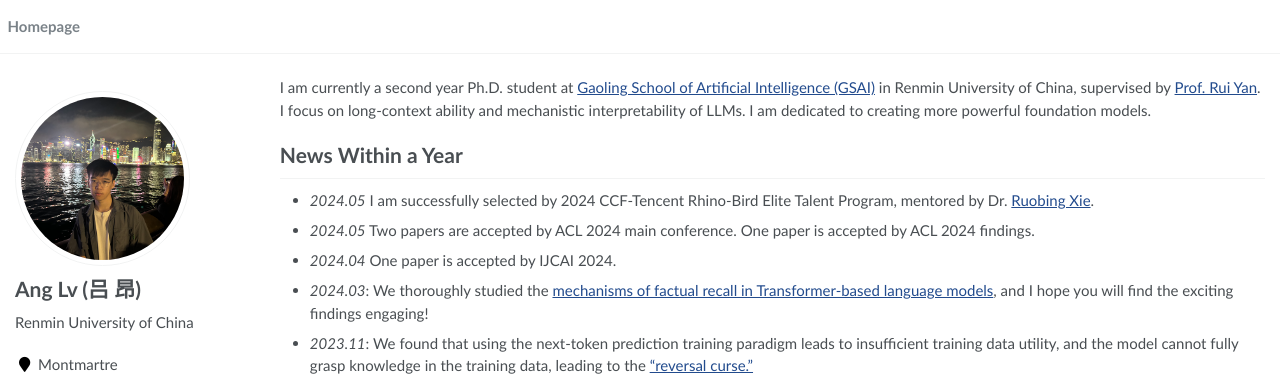
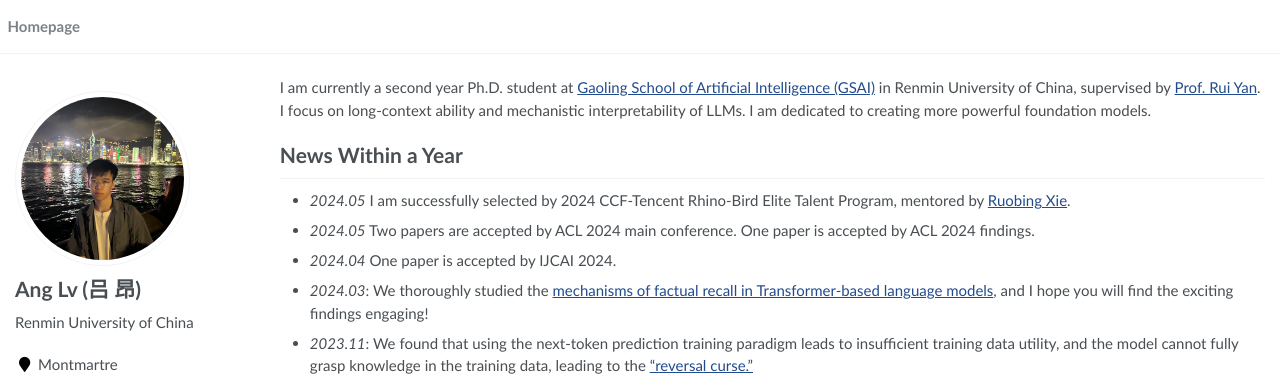
Before and after one commit to trestad/trestad.github.io, a Jekyll site: the page built from _pages/about.md, in a window 1280 px wide and 900 px high. Shown: the top 385 px of the window. Built offline with Jekyll 4.4.1, drawn with Linux system fonts in a browser that asks for light colours.

```diff
--- a/_pages/about.md
+++ b/_pages/about.md
@@ -14,7 +14,7 @@ I am currently a second year Ph.D. student at [Gaoling School of Artificial Inte
 
 # News Within a Year
 
-- *2024.05* I am successfully selected by 2024 CCF-Tencent Rhino-Bird Elite Talent Program, mentored by Dr. [Ruobing Xie](https://ruobingxie.github.io/).
+- *2024.05* I am successfully selected by 2024 CCF-Tencent Rhino-Bird Elite Talent Program, mentored by [Ruobing Xie](https://ruobingxie.github.io/).
 
 - *2024.05* Two papers are accepted by ACL 2024 main conference. One paper is accepted by ACL 2024 findings.
 
```
